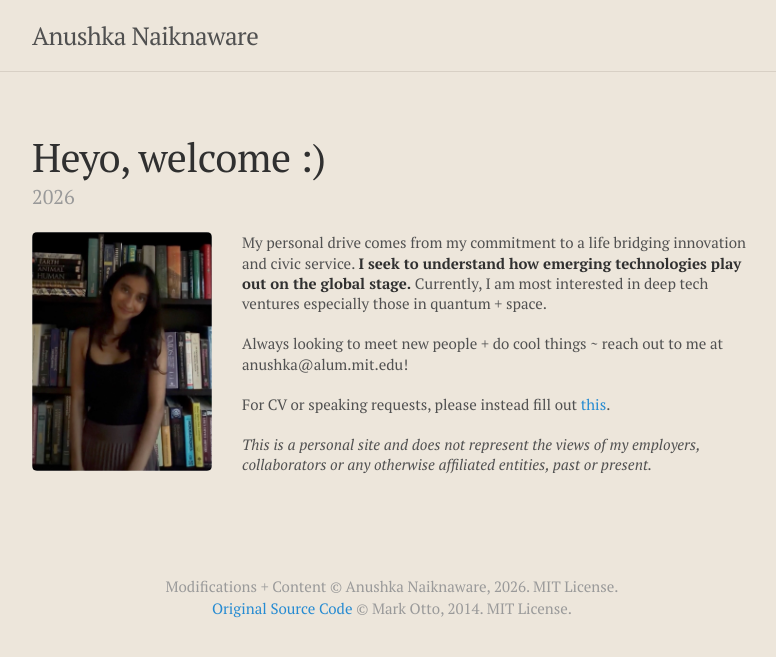
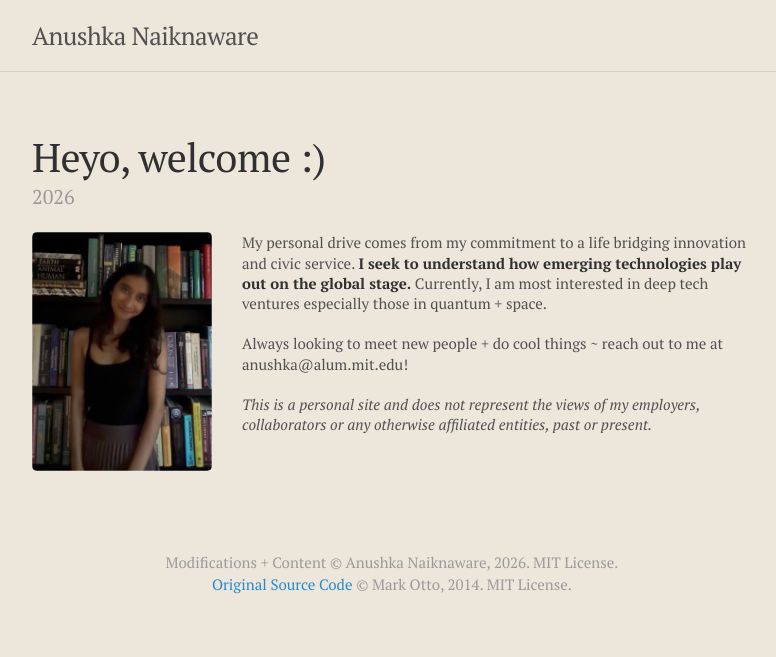
Before and after one commit to anushkanaiknaware/anushkanaiknaware.github.io, a Jekyll site: the page built from _posts/2026-08-20-home.md, in a window 1280 px wide. Shown: the top 657 px of the page, without its empty margins (248-1024 px from the left). Built offline with Jekyll 4.4.1, drawn with Linux system fonts in a browser that asks for light colours.

Commit message:
Refactor home.md for cleaner content presentation

```diff
--- a/_posts/2026-08-20-home.md
+++ b/_posts/2026-08-20-home.md
@@ -12,8 +12,6 @@ My personal drive comes from my commitment to a life bridging innovation and civ
 
 Always looking to meet new people + do cool things ~ reach out to me at anushka@alum.mit.edu!
 
-For CV or speaking requests, please instead fill out <a href="https://airtable.com/appyP7cJh6WmiJjuA/pagsIdhWwfHoUZk0A/form">this</a>.
-
  _This is a personal site and does not represent the views of my employers, collaborators or any otherwise affiliated entities, past or present._
 
 </div>
```
